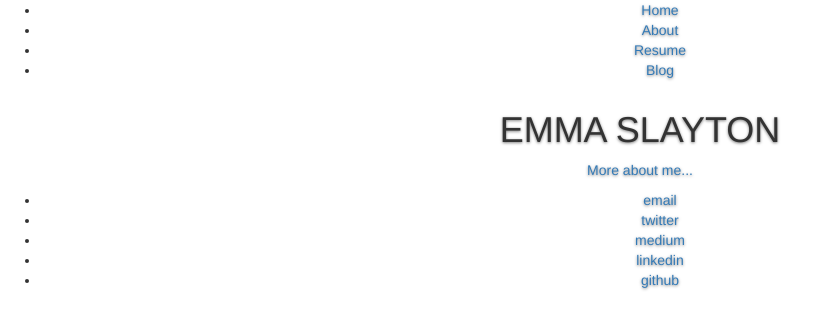
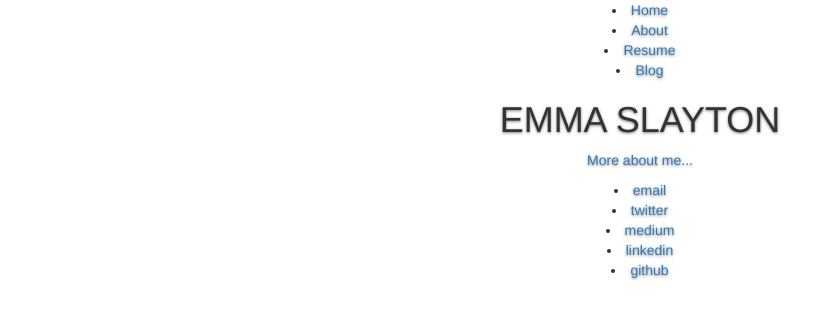
Before and after one commit to emmaslayton/emmaslayton.github.io, a Jekyll site: the page built from index.html, in a window 1280 px wide. Shown: the top 329 px of the page, without its empty margins (0-817 px from the left). Built offline with Jekyll 4.4.1, drawn with Linux system fonts in a browser that asks for light colours; nearby versions of some CDN libraries.

Commit message:
Update default.html

```diff
--- a/_layouts/default.html
+++ b/_layouts/default.html
@@ -67,12 +67,12 @@
 		</head>
 		<body>
 			<nav>
-	    		<ul>
-	        		<li><a href="/">Home</a></li>
+	        		<center>
+				<li><a href="/">Home</a></li>
 		        	<li><a href="/about">About</a></li>
 	        		<li><a href="/resume">Resume</a></li>
-	        		<li><a href="/blog">Blog</a></li>
-	    		</ul>
+				<li><a href="/blog">Blog</a></li>
+				</center>
 			</nav>
 			<div class="container">
 
@@ -95,13 +95,13 @@
 
 
 			<footer>
-	    		<ul>
+				<center>
 	        		<li><a href="mailto:mail@emmaslayton.com">email</a></li>
               			<li><a href="https://twitter.com/emslayton">twitter</a></li>
 		        	<li><a href="https://medium.com/@emmaslayton">medium</a></li>
 			        <li><a href="https://www.linkedin.com/in/sslayton/">linkedin</a></li>
 	        		<li><a href="https://github.com/emmaslayton">github</a></li>
-				</ul>
+				</center>
 			</footer>
 		</body>
 	</html>
```
